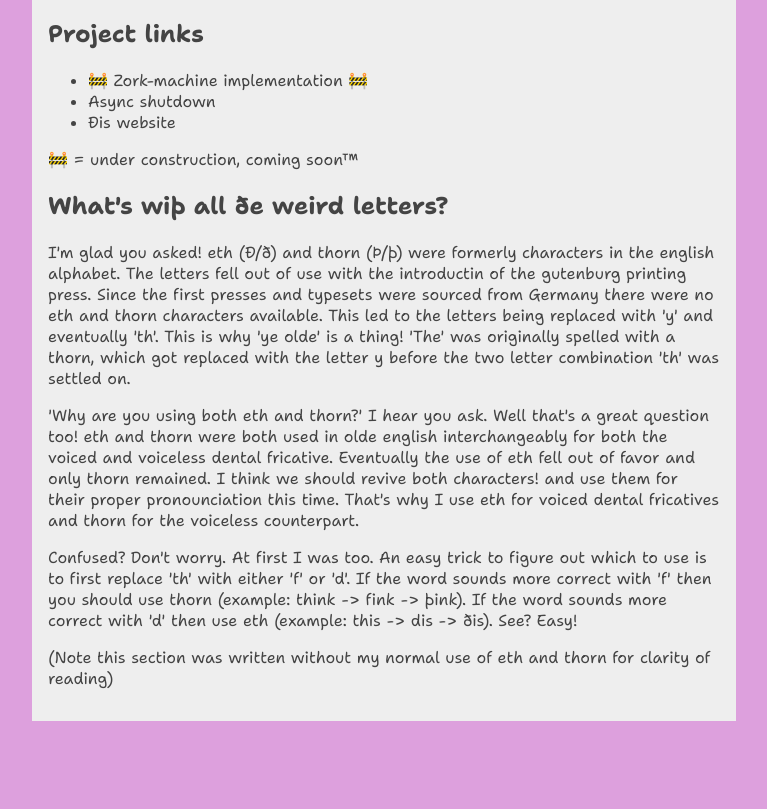
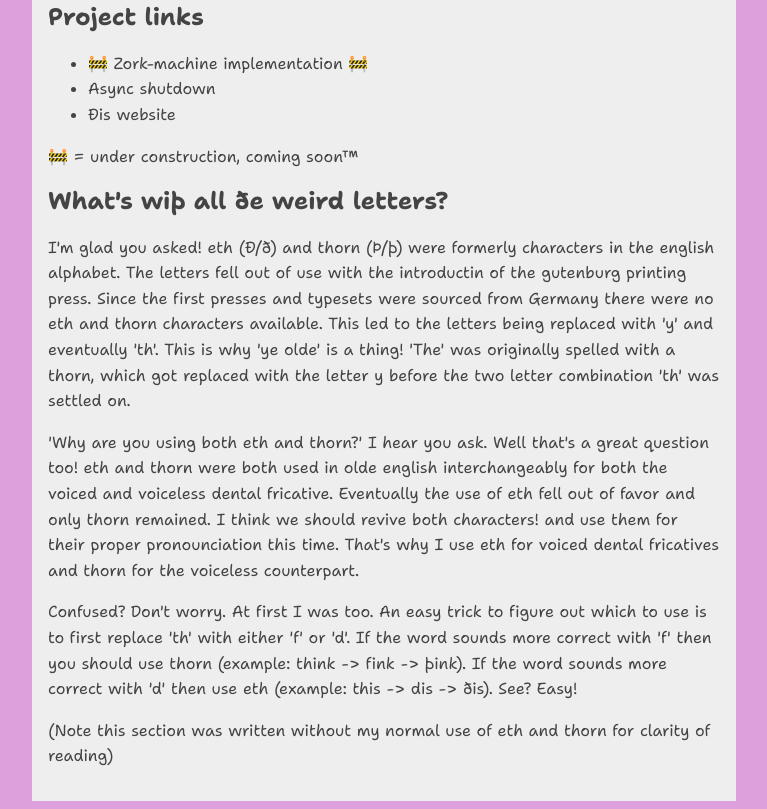
Before and after one commit to thistle-witch/thistle-witch.github.io, a plain HTML site: page index.html in a window 1280 px wide. Shown: the part 134-943 px from the top of the page, without its empty margins (256-1023 px from the left). Before the commit the page ends 863 px from the top, so only its background shows below. Drawn offline with Linux system fonts and the light colour scheme.

Commit message:
increase line height

```diff
--- a/style.css
+++ b/style.css
@@ -24,6 +24,7 @@ html {
     margin: auto;
     background: var(--root-bg);
     max-width: 45em;
+    line-height: 1.6em;
 }
 
 body {
```
